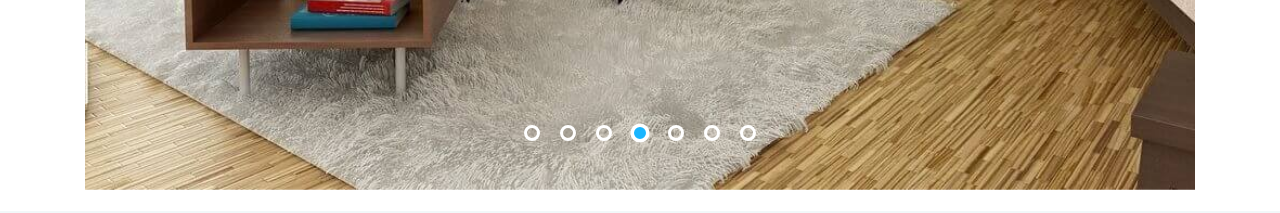
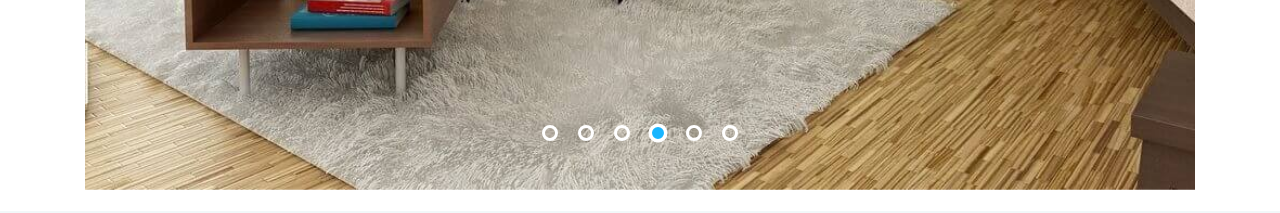
Before and after one commit to juljuliks/gloAcademy-homeworks, a plain HTML site: page 3D-glo/index.html in a window 1280 px wide. Shown: the part 2180-2393 px from the top of the page. Drawn offline with Linux system fonts and the light colour scheme.

Commit message:
lesson21

```diff
--- a/3D-glo/scripts/script.js
+++ b/3D-glo/scripts/script.js
@@ -197,16 +197,13 @@ window.addEventListener('DOMContentLoaded', function () {
     const slider = () => {
         const slider = document.querySelector('.portfolio-content'),
               slide = document.querySelectorAll('.portfolio-item'),
-              btn = document.querySelectorAll('.portfolio-btn'),
               portfolioDots = document.querySelector('.portfolio-dots');
 
         let currentSlide = 0,
             interval, dot;
 
-        console.log(slide.length);
-
         const createDots = () => {
-            for (let i = 0; i <= slide.length; i++) {
+            for (let i = 0; i < slide.length; i++) {
                 let li = document.createElement('li');
                 li.className = 'dot';
                 portfolioDots.append(li);
```
Also changed, not shown: 3D-glo/index.html (+0 -6 lines).
